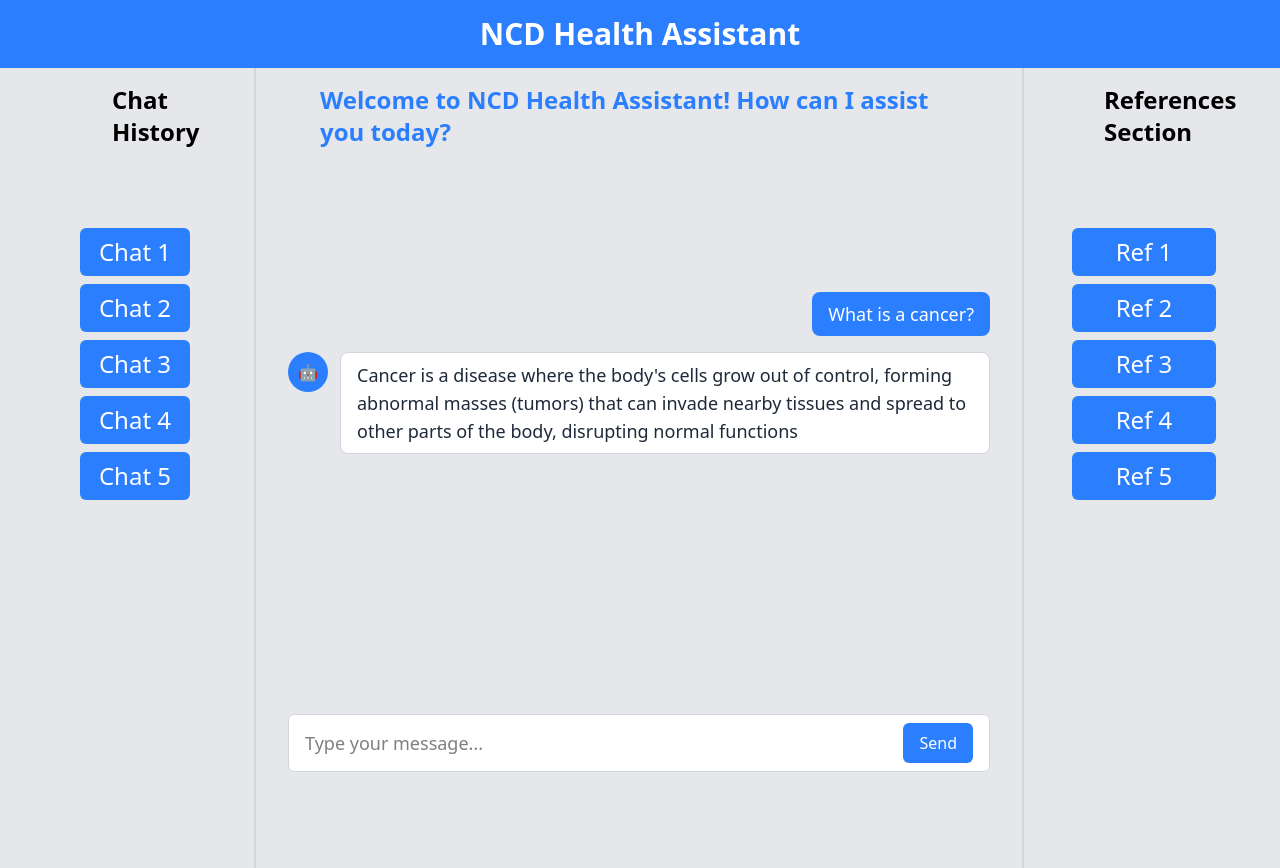
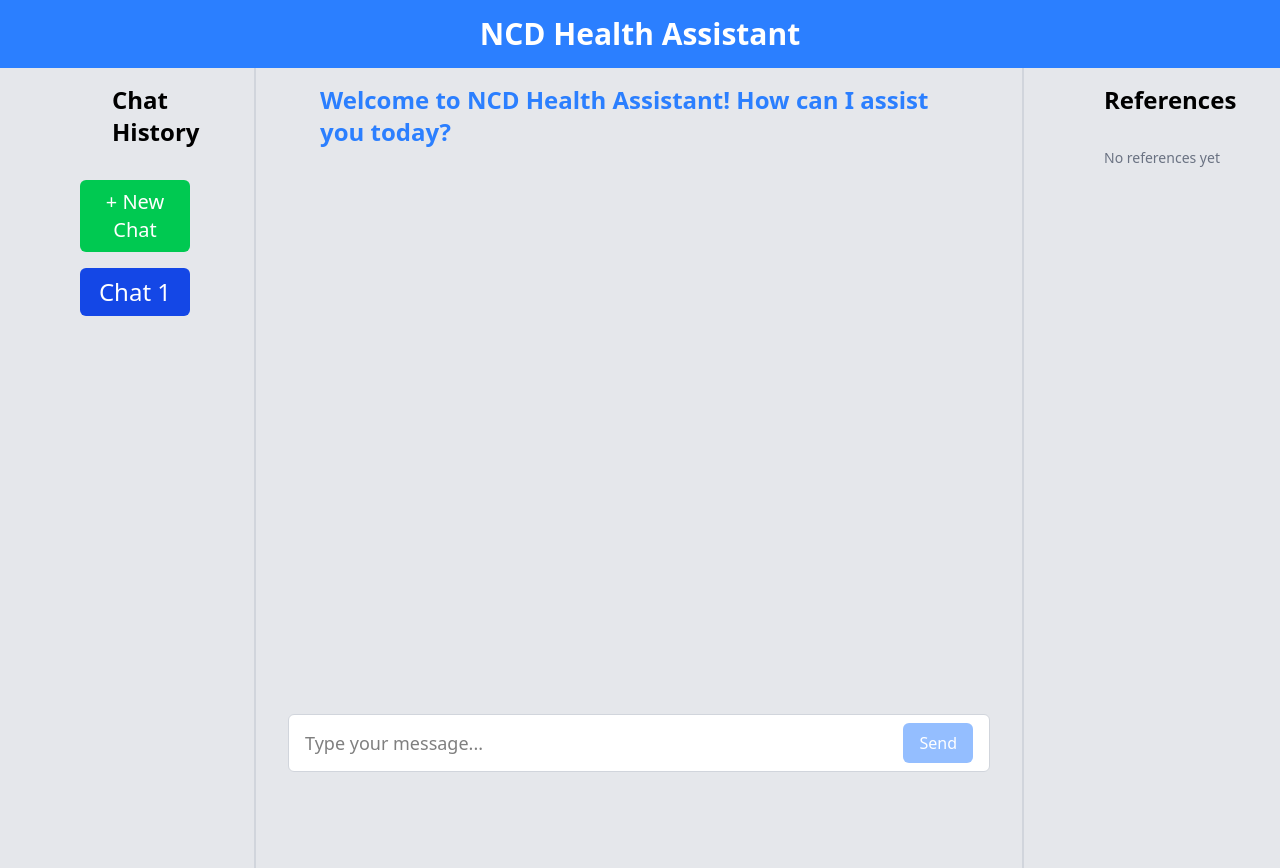
Before and after one commit to dilusha-ola/Rag-chatbot-non-commuinicable-diseases-frontendUI, a React (Vite) app: page / in a window 1280 px wide. Built offline with nearby package versions, Linux system fonts and the light colour scheme.

Commit message:
Create new chats  Switch between chat sessions  Messages display properly  Loading states

```diff
--- a/src/App.tsx
+++ b/src/App.tsx
@@ -1,70 +1,150 @@
-
+import { useState } from 'react';
+import ChatHistory from './components/ChatHistory';
+import ChatMessage from './components/ChatMessage';
+import ChatInput from './components/ChatInput';
+import ReferencePanel from './components/ReferencePanel';
+import { ChatSession, Message, Reference } from './types/chat';
 
 function App() {
+  // State management
+  const [sessions, setSessions] = useState<ChatSession[]>([
+    {
+      id: '1',
+      title: 'Chat 1',
+      messages: [],
+      createdAt: new Date(),
+      updatedAt: new Date(),
+    },
+  ]);
+  const [activeSessionId, setActiveSessionId] = useState<string>('1');
+  const [currentReferences, setCurrentReferences] = useState<Reference[]>([]);
+  const [isLoading, setIsLoading] = useState(false);
 
+  // Get active session
+  const activeSession = sessions.find(s => s.id === activeSessionId);
+  const messages = activeSession?.messages || [];
+
+  // Handler for sending a message
+  const handleSendMessage = (content: string) => {
+    const newMessage: Message = {
+      id: Date.now().toString(),
+      content,
+      role: 'user',
+      timestamp: new Date(),
+    };
+
+    // Add user message to active session
+    setSessions(prev =>
+      prev.map(session =>
+        session.id === activeSessionId
+          ? {
+              ...session,
+              messages: [...session.messages, newMessage],
+              updatedAt: new Date(),
+            }
+          : session
+      )
+    );
+
+    // TODO: This will be replaced with actual API call in next step
+    // For now, add a mock response
+    setTimeout(() => {
+      const mockResponse: Message = {
+        id: (Date.now() + 1).toString(),
+        content: 'This is a placeholder response. API integration coming in the next step!',
+        role: 'assistant',
+        timestamp: new Date(),
+      };
+
+      setSessions(prev =>
+        prev.map(session =>
+          session.id === activeSessionId
+            ? {
+                ...session,
+                messages: [...session.messages, mockResponse],
+                updatedAt: new Date(),
+              }
+            : session
+        )
+      );
+    }, 1000);
+  };
+
+  // Handler for creating a new chat
+  const handleNewChat = () => {
+    const newSession: ChatSession = {
+      id: Date.now().toString(),
+      title: `Chat ${sessions.length + 1}`,
+      messages: [],
+      createdAt: new Date(),
+      updatedAt: new Date(),
+    };
+
+    setSessions(prev => [...prev, newSession]);
+    setActiveSessionId(newSession.id);
+    setCurrentReferences([]);
+  };
+
+  // Handler for selecting a session
+  const handleSessionSelect = (sessionId: string) => {
+    setActiveSessionId(sessionId);
+    setCurrentReferences([]);
+  };
 
   return (
     <>
-      <div className="min-h-screen  bg-gray-200">
+      <div className="min-h-screen bg-gray-200">
         {/* Header */}
-        <div className="text-3xl text-white font-bold bg-blue-500 px-8 py-4 flex justify-center">NCD Health Assistant</div>
+        <div className="text-3xl text-white font-bold bg-blue-500 px-8 py-4 flex justify-center">
+          NCD Health Assistant
+        </div>
+
         {/* Body */}
-          <div className="flex w-full min-h-screen">
+        <div className="flex w-full min-h-screen">
+          {/* Chat History Sidebar */}
+          <ChatHistory
+            sessions={sessions}
+            activeSessionId={activeSessionId}
+            onSessionSelect={handleSessionSelect}
+            onNewChat={handleNewChat}
+          />
 
-              {/*chat History*/}
-               <div className="w-1/5 border-r-2 border-gray-300 pl-20 flex flex-col">
-                  <div className="text-2xl font-bold mx-8 my-4 mb-20">Chat History</div>
-                  <p className="bg-blue-500 rounded-md px-2 py-2 mb-2 mr-16 flex justify-center text-white text-2xl ">Chat 1</p>
-                  <p className="bg-blue-500 rounded-md px-2 py-2 mb-2 mr-16 flex justify-center text-white text-2xl ">Chat 2</p>
-                  <p className="bg-blue-500 rounded-md px-2 py-2 mb-2 mr-16 flex justify-center text-white text-2xl ">Chat 3</p>
-                  <p className="bg-blue-500 rounded-md px-2 py-2 mb-2 mr-16 flex justify-center text-white text-2xl ">Chat 4</p>
-                  <p className="bg-blue-500 rounded-md px-2 py-2 mb-2 mr-16 flex justify-center text-white text-2xl ">Chat 5</p>
-               </div>
+          {/* Chat Area */}
+          <div className="w-3/5 border-r-2 border-gray-300 px-8 flex flex-col">
+            {/* Welcome message */}
+            {messages.length === 0 && (
+              <div className="text-2xl font-bold mx-8 my-4 flex justify-center text-blue-500">
+                Welcome to NCD Health Assistant! How can I assist you today?
+              </div>
+            )}
 
-              {/* Input Box */}
-              <div className="w-3/5 border-r-2 border-gray-300 px-8 flex flex-col">
-                 {/*welcome message*/}
-                  <div className="text-2xl font-bold mx-8 my-4 flex justify-center text-blue-500">Welcome to NCD Health Assistant! How can I assist you today?</div>
-
-                {/* User message - right aligned */}
-                <div className="flex justify-end mb-4 mt-32">
-                  <p className="bg-blue-500 rounded-lg px-4 py-2 text-white text-lg max-w-md">What is a cancer?</p>
-                </div>
-
-                {/* Bot response - left aligned */}
+            {/* Messages */}
+            <div className="flex-1 overflow-y-auto mt-8">
+              {messages.map(message => (
+                <ChatMessage key={message.id} message={message} />
+              ))}
+              {isLoading && (
                 <div className="flex items-start mb-4">
-                  <div className="bg-blue-500 rounded-full w-10 h-10 flex items-center justify-center text-white  mr-3 flex-shrink-0">
+                  <div className="bg-blue-500 rounded-full w-10 h-10 flex items-center justify-center text-white mr-3 flex-shrink-0">
                     🤖
                   </div>
-                  <p className="bg-white border border-gray-300 rounded-lg px-4 py-2 text-gray-800 text-lg max-w-2xl ">Cancer is a disease where the body's cells grow out of control, forming abnormal masses (tumors) that can invade nearby tissues and spread to other parts of the body, disrupting normal functions</p>
+                  <p className="bg-white border border-gray-300 rounded-lg px-4 py-2 text-gray-800 text-lg">
+                    Thinking...
+                  </p>
                 </div>
+              )}
+            </div>
 
-                {/*search bar*/}
-                <div className="w-full mr-4 bg-white border border-gray-300 rounded-md px-4 py-2 mt-auto mb-24 flex items-center">
-                  <input
-                    type="text"
-                    placeholder="Type your message..."
-                    className="w-full outline-none text-lg"
-                  />
-                  <button className="bg-blue-500 text-white px-4 py-2 rounded-md ml-4">Send</button>
-                </div>
-              </div>
+            {/* Input Box */}
+            <ChatInput onSendMessage={handleSendMessage} disabled={isLoading} />
+          </div>
 
-
-              {/*References section*/}
-              <div className="w-1/5 flex flex-col pl-12">
-                <div className="text-2xl font-bold mx-8 my-4 mb-20">References Section</div>
-                <p className="bg-blue-500 rounded-md px-2 py-2 mb-2 mr-16 flex justify-center text-white text-2xl ">Ref 1</p>
-                  <p className="bg-blue-500 rounded-md px-2 py-2 mb-2 mr-16 flex justify-center text-white text-2xl ">Ref 2</p>
-                  <p className="bg-blue-500 rounded-md px-2 py-2 mb-2 mr-16 flex justify-center text-white text-2xl ">Ref 3</p>
-                  <p className="bg-blue-500 rounded-md px-2 py-2 mb-2 mr-16 flex justify-center text-white text-2xl ">Ref 4</p>
-                  <p className="bg-blue-500 rounded-md px-2 py-2 mb-2 mr-16 flex justify-center text-white text-2xl ">Ref 5</p>
-              </div>
-          </div>
+          {/* References Panel */}
+          <ReferencePanel references={currentReferences} />
+        </div>
       </div>
-
     </>
-  )
+  );
 }
 
-export default App
+export default App;
```
